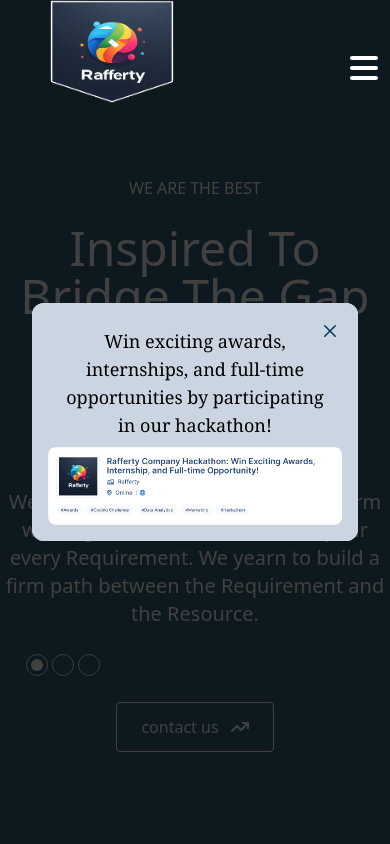
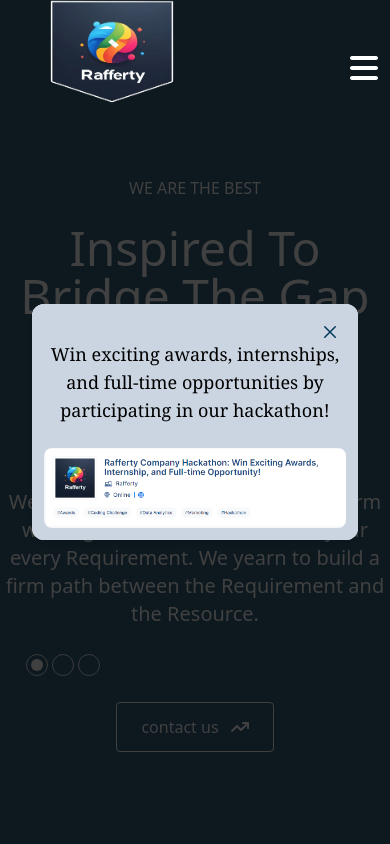
Before and after one commit to lokeshgunda/rafferty, a React (Create React App) app: page / in a window 390 px wide. Shown: the top 844 px of the page. Built offline with nearby package versions, Linux system fonts and the light colour scheme.

Commit message:
Changes in modal

```diff
--- a/src/components/Common/Modal.jsx
+++ b/src/components/Common/Modal.jsx
@@ -9,7 +9,7 @@
   }, [props.isOpen]);
 
   const twStyles = {
-    backdrop: `transition ${
+    backdrop: `transition max-w-[100vw] ${
       openAnimation ? 'opacity-100' : 'opacity-0'
     } z-50 bg-[#000000BF] fixed flex min-h-screen min-w-screen top-0 left-0 right-0 bottom-0 overflow-y-auto p-8`,
     modal: `transition ${
--- a/src/components/UnstopAdd/UnstopAdd.jsx
+++ b/src/components/UnstopAdd/UnstopAdd.jsx
@@ -3,14 +3,14 @@
 
 function UnstopAdd() {
   return (
-    <div className="md:min-w-[320px] p-4 bg-slate-300">
-      <br className="md:block hidden"/>
+    <div className="md:min-w-[320px] md:p-4 p-3 bg-slate-300">
+      <br/>
       <a href="https://unstop.com/p/rafferty-company-hackathon-win-exciting-awards-internship-and-full-time-opportunity-rafferty-814622">
-        <center className="sm:text-2xl text-lg font-serif p-2">
+        <center className="sm:text-2xl text-lg font-serif md:p-2">
           Win exciting awards, internships, and full-time opportunities by
           participating in our hackathon!
         </center>
-        <br className="md:block hidden"/>
+        <br/>
         <img className="rounded-lg" src={UnstopEvent} alt="Unstop" />
       </a>
     </div>
--- a/src/index.css
+++ b/src/index.css
@@ -10,7 +10,7 @@
     margin-right: calc(-.5*var(--bs-gutter-x));
     margin-left: calc(-.5*var(--bs-gutter-x));
 }
-html{
+body{
     max-width: 100vw !important;
     overflow-x: hidden;
 }
```
